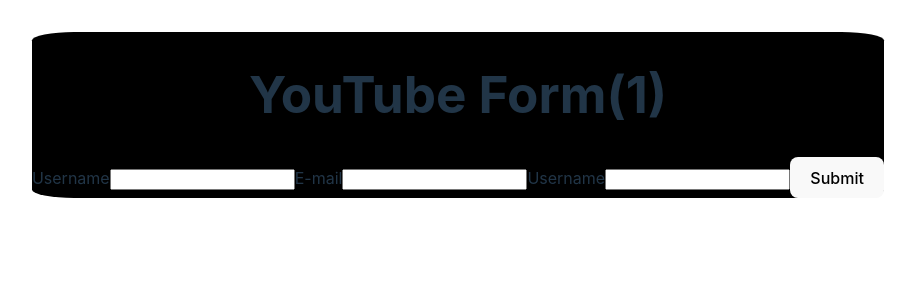
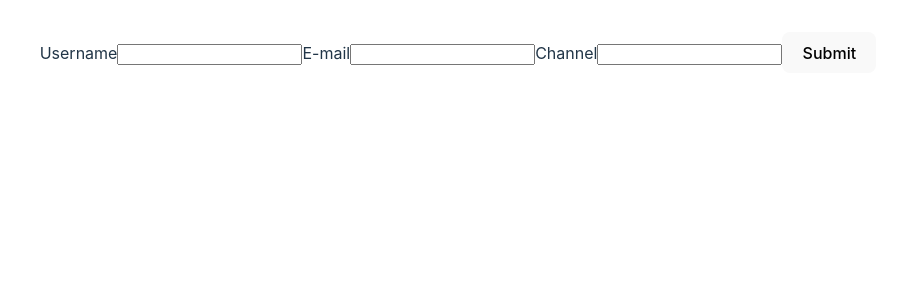
Before and after one commit to travisburns/reactForms, a React (Vite) app in the folder reactForms/: page / in a window 1280 px wide. Shown: the top 300 px of the page, without its empty margins (182-1097 px from the left). Built offline with nearby package versions, Linux system fonts and the light colour scheme.

Commit message:
Practiced Form Setup

```diff
--- a/reactForms/src/components/YoutubeForm.jsx
+++ b/reactForms/src/components/YoutubeForm.jsx
@@ -1,34 +1,60 @@
-import React from 'react'
-import { useForm } from 'react-hook-form'
-import { DevTool } from '@hookform/devtools'
+// import React from 'react'
+// import { useForm } from 'react-hook-form'
+// import { DevTool } from '@hookform/devtools'
 
-let renderCount = 0
+// let renderCount = 0
 
 
-const YoutubeForm = () => {
+// const YoutubeForm = () => {
 
-  const form = useForm();
-  const {register, control } = form
+//   const form = useForm();
+//   const {register, control } = form
 
 
- renderCount++
+//  renderCount++
+//   return (
+
+//     <div className='form'>
+//       <h1>YouTube Form({renderCount/2}) </h1>
+//       <form>
+//         <label htmlFor='username'>Username</label>
+//         <input type="text" id="username" {...register("username")}/>
+
+//         <label htmlFor='email'>E-mail</label>
+//         <input type="email" id="email" {...register("email")}/>
+
+//         <label htmlFor='username'>Username</label>
+//         <input type="text" id="channel" {...register("channel")}/>
+
+//         <button>Submit</button>
+//       </form>
+//       <DevTool control={control}/>
+//     </div>
+//   )
+// }
+
+// export default YoutubeForm
+
+
+
+//hook form 2 -form setup: create the functional component, create a corm within the div, create a label with username text, username, repeate the rest but change values
+import React from 'react'
+
+function YoutubeForm() {
   return (
-
-    <div className='form'>
-      <h1>YouTube Form({renderCount/2}) </h1>
-      <form>
+    <div className='table-auto'>
+      <form className=''>
         <label htmlFor='username'>Username</label>
-        <input type="text" id="username" {...register("username")}/>
+        <input type="text" id="username" name="username" />
 
         <label htmlFor='email'>E-mail</label>
-        <input type="email" id="email" {...register("email")}/>
+        <input type="email" id="email" name="email" />
 
-        <label htmlFor='username'>Username</label>
-        <input type="text" id="channel" {...register("channel")}/>
+        <label htmlFor='channel'>Channel</label>
+        <input type="text" id="Channel" name="Channel" />
 
         <button>Submit</button>
       </form>
-      <DevTool control={control}/>
     </div>
   )
 }
```
